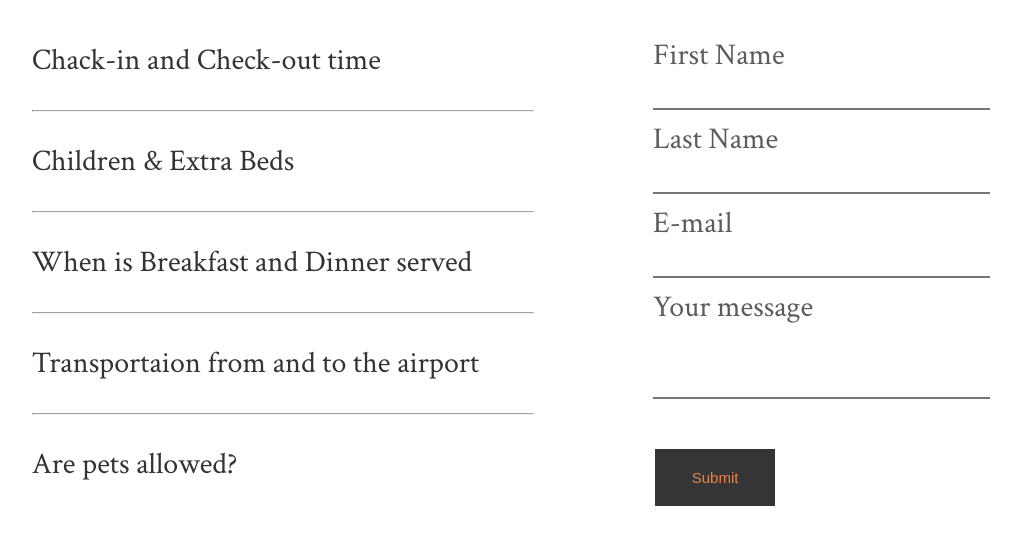
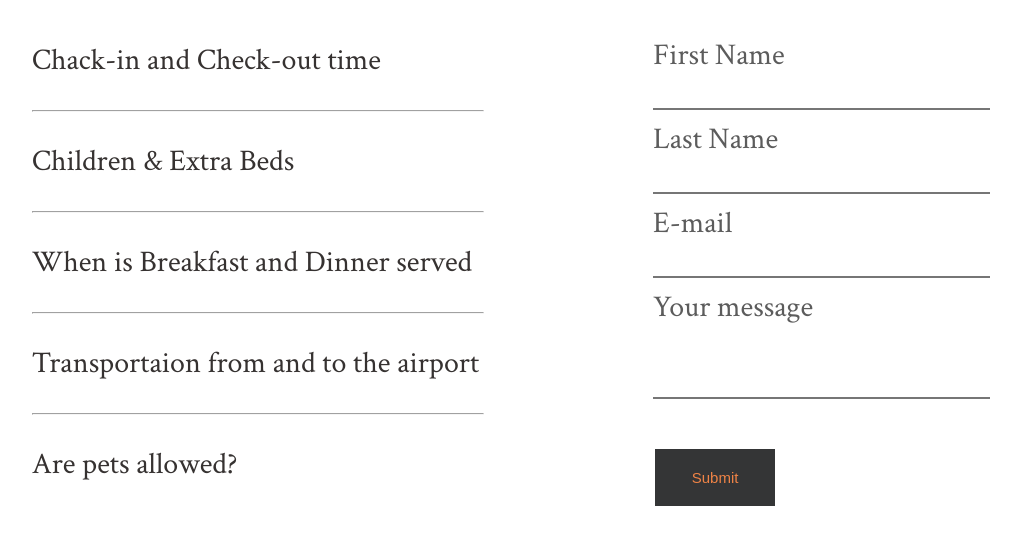
Before and after one commit to LaidaR3/Projekti-WEB, a PHP site: page /contact-us.html in a window 1280 px wide. Shown: the part 1098-1643 px from the top of the page, without its empty margins (129-1150 px from the left). Run offline with PHP 8.4, Linux system fonts and the light colour scheme.

Commit message:
Ndryshim ne Contact Us Page
Gjatesia e horizontal line

```diff
--- a/style.css
+++ b/style.css
@@ -1343,7 +1343,7 @@ button {
 }
 
 .left-part hr{
-    width: 500px;
+    width: 450px;
     margin-bottom: 30px;
     margin-top: 30px;
     border-color: #f5f5f5;
```
